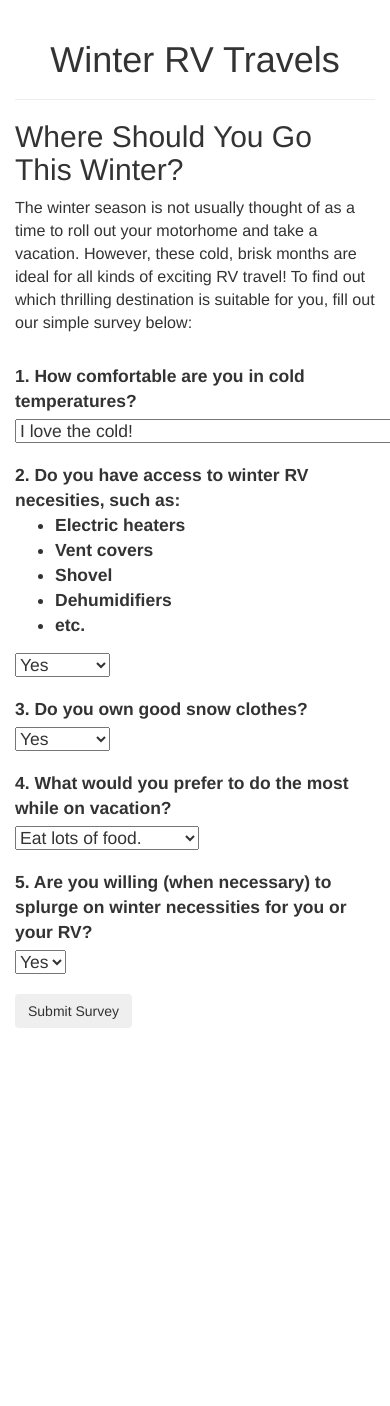
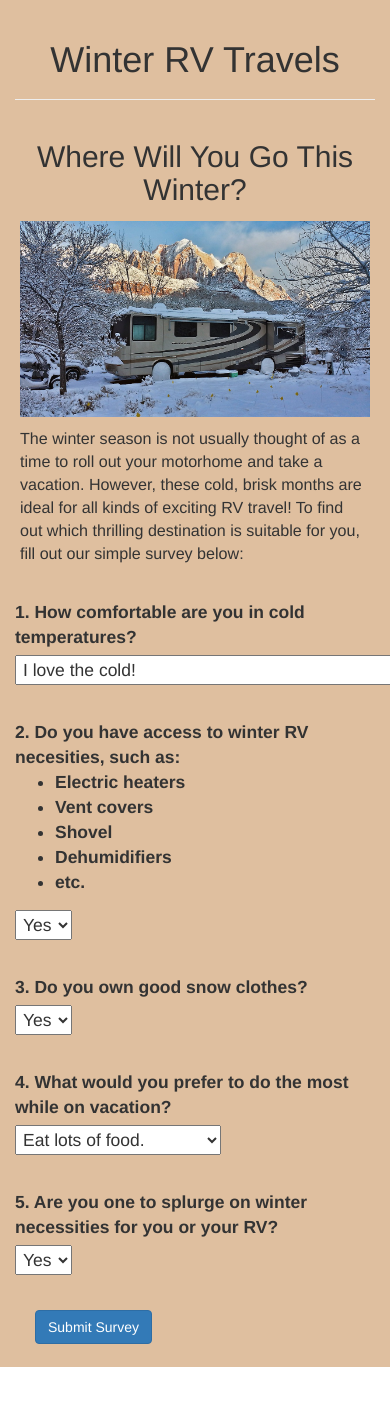
Before and after one commit to milleraundra/EPICreview2, a plain HTML site: page index.html in a window 390 px wide. Shown: the top 1406 px of the page. Before the commit the page ends 1028 px from the top, so only its background shows below. Drawn offline with Linux system fonts and the light colour scheme.

Commit message:
add rows, columns, and styles

```diff
--- a/css/styles.css
+++ b/css/styles.css
@@ -1,13 +1,23 @@
-h1 {
+body {
+  margin-bottom: 50px;
+}
+
+.container {
+  background-color: #dfbf9f;
+  padding-bottom: 20px;
+}
+
+h1, h2{
   text-align: center;
 }
 
 p {
   font-size: 1.15em;
+  padding: 5px;
 }
 
-#experience ul li {
-  font-size: 0.8em;
+#necessities ul li {
+  font-size: 0.5em;
 }
 
 #survey {
@@ -15,18 +25,22 @@ p {
 }
 select {
   display: block;
+  padding: 3px;
 }
-.surveyquest label, button {
+.surveyquest label {
   margin-top: 20px;
 }
 
-#resultSnow, #resultHate, #resultExplore {
+button {
+  margin: 20px;
+}
+
+#resultSnow, #resultHate, #resultExplore, #RVsupplies{
   margin-top: 30px;
   display: none;
 }
 
 .img-responsive {
   padding: 5px;
-  max-width: 750px;
   max-height: auto;
 }
--- a/index.html
+++ b/index.html
@@ -15,17 +15,22 @@
       <header class="page-header">
         <h1>Winter RV Travels</h1>
       </header>
-      <div class="">
-        <h2>Where Should You Go This Winter?</h2>
+      <div class="row">
+        <div class="col-sm-8 col-sm-offset-2">
+          <h2>Where Will You Go This Winter?</h2>
+          <img class="img-head img-responsive" src="img/snowmotorhome.jpg" alt="Motorhome covered in snow" />
             <p>
               The winter season is not usually thought of as a time to roll out your motorhome and take a vacation. However, these cold, brisk months are ideal for all kinds of exciting RV travel! To find out which thrilling destination is suitable for you, fill out our simple survey below:
             </p>
           </div>
+        </div>
 
-      <form class="form-horizontal" id="survey">
+      <div class="row">
+        <div class="col-sm-8 col-sm-offset-2">
+          <form id="survey">
 
-        <div class="surveyquest">
-          <label  for="temperature">1. How comfortable are you in cold temperatures?</label>
+            <div class="form-group surveyquest">
+              <label for="temperature">1. How comfortable are you in cold temperatures?</label>
               <select id="temperature" class="" name="temperature">
                 <option value="love">I love the cold!</option>
                 <option value="not_long">I enjoy the cold, but not for a long time.</option>
@@ -34,8 +39,8 @@
               </select>
             </div>
 
-        <div class="surveyquest">
-          <label  for="necessities">2. Do you have access to winter RV necesities, such as:
+            <div class="form-group surveyquest">
+              <label for="necessities">2. Do you have access to winter RV necesities, such as:
                 <ul>
                   <li>Electric heaters</li>
                   <li>Vent covers</li>
@@ -47,64 +52,84 @@
               <select id="necessities" name="necessities">
                 <option value="yes">Yes</option>
                 <option value="no">No</option>
-            <option value="unknown">Unknown</option>
               </select>
             </div>
 
-        <div class="surveyquest">
+            <div class="form-group surveyquest">
               <label for="clothes">3. Do you own good snow clothes?</label>
               <select id="clothes" name="clothes">
                 <option value="yes">Yes</option>
                 <option value="no">No</option>
-            <option value="unknown">Unknown</option>
               </select>
             </div>
 
-        <div class="surveyquest">
+            <div class="form-group surveyquest">
               <label  for="time">4. What would you prefer to do the most while on vacation?</label>
               <select id="time" class="" name="time">
                 <option value="eat">Eat lots of food.</option>
                 <option value="sleep">Sleep in and relax.</option>
-            <option value="hike">Hike and explore.</option>
-            <option value="sights">See the local sights.</option>
-            <option value="sports">Sports and activities.</option>
+                <option value="hike">Hike trails and explore.</option>
+                <option value="sports">Sports</option>
+                <option value="friends">Any outdoor activities</option>
               </select>
 
             </div>
 
-        <div class="surveyquest">
-          <label for="supplies">5. Are you willing (when necessary) to splurge on winter necessities for you or your RV?</label>
+            <div class="form-group surveyquest">
+              <label for="supplies">5. Are you one to splurge on winter necessities for you or your RV?</label>
               <select id="supplies" name="supplies">
                 <option value="yes">Yes</option>
                 <option value="no">No</option>
               </select>
             </div>
 
-        <button class="btn" type="submit" name="button">Submit Survey</button>
+            <button class="btn btn-primary" type="submit" name="button">Submit Survey</button>
           </form>
-
-      <div id="resultSnow">
-        <h2>You should go to:</h2>
-        <h3>Tiger Run RV Resort, CO</h3>
-        <img class="img-responsive" src="img/tigerRunResort.jpg" alt="Tiger Run Resort Skiing" />
-        <p>Located in Breckenridge, CO, this impressive RV resort boasts of nearly 200 RV accomodations and provides the best access to the slopes. If you're the type who likes to gear up and hit the slopes, this is the place for you. RV camping is the ideal way to get in plenty of fun and activity while the snow lasts. Tiger Run is famous for their reasonable rates, quality facilities, and impressive local brewery. Get out and have a blast!</p>
+        </div>
       </div>
 
-      <div id="resultHate">
-        <h2>You should go to:</h2>
-        <h3>The Great Outdoors Golf Resort, FL</h3>
-        <img class="img-responsive" src="img/golfResort.jpg" alt="The Great Outdoors Golf Resort" />
-        <p>Located in Titusville, Florida, this location avoids the hassle and cold that winter always brings. With numerous RV sites, full hookups, and a surplus of recreational facilities, you can enjoy a relaxing winter vacation away from the ice and snow. Splash around in a heated pool, relax in the sauna, work up a sweat in the gym, or enjoy some nearby nature trails. Do what you love, whenever you like here at The Great Outdoors. </p>
+      <div class="row">
+        <div class="col-sm-8 col-sm-offset-2">
+          <div id="resultSnow">
+          <h2>You should visit...</h2>
+          <h3>Tiger Run RV Resort, CO</h3>
+          <p>Located in Breckenridge, CO, this impressive RV resort boasts of nearly 200 RV accomodations and provides the best access to all kinds of winter fun. Hiking, skiing, snowboarding, snowshoeing, and more. RV camping is the ideal way to get plenty of fun and activity in while the snow lasts. Tiger Run is famous for their reasonable rates, quality facilities, and impressive local brewery. Get out there and have a blast!</p>
+          <img class="img-responsive" src="img/tigerRunResort.jpg" alt="Tiger Run Resort Skiing" />
+          </div>
+        </div>
       </div>
 
-      <div id="resultExplore">
-        <h2>You should go to:</h2>
-        <h3>Cape Disappointment State Park, WA</h3>
-        <img class="img-responsive" src="img/capeDisappointment.jpg" alt="Cape Disappointment" />
-        <p>"Located by the Columbia River bar on the southern border of Washington, Cape Disappointment is anything but disappointing. The campground itself has ample room for RVs, especially during these winter months, and the facilities are convenient and clean. The forested area is beautiful, scattered with rock pillars—some reaching several stories tall—that lead from the campgrounds to the beach. The wind-swept shore is breathtaking at any time of the year, with silver sands, crashing waves, and towering black rock cliffs to the north. - See more <a href="http://www.kirklandrvsales.com/3-best-winter-rv-vacation-destinations/#sthash.0AThfc43.dpuf">here.</a>"</p>
+      <div class="row">
+        <div class="col-sm-8 col-sm-offset-2">
+          <div id="resultHate">
+          <h2>You should visit...</h2>
+          <h3>The Great Outdoors Golf Resort, FL</h3>
+          <p>Located in Titusville, Florida, this location avoids the hassle and cold that winter always brings. With numerous RV sites, full hookups, and a surplus of recreational facilities, you can enjoy a relaxing winter vacation away from the ice and snow. Splash around in a heated pool, relax in the sauna, work up a sweat in the gym, or enjoy some nearby nature trails. Do what you love, whenever you like here at The Great Outdoors. </p>
+          <img class="img-responsive" src="img/golfResort.jpg" alt="The Great Outdoors Golf Resort" />
+          </div>
+        </div>
       </div>
 
+      <div>
+        <div>
+          <div id="resultExplore">
+          <h2>You should visit...</h2>
+          <h3>Cape Disappointment State Park, WA</h3>
+          <p>"Located by the Columbia River bar on the southern border of Washington, Cape Disappointment is anything but disappointing. The campground itself has ample room for RVs, especially during these winter months, and the facilities are convenient and clean. The forested area is beautiful, scattered with rock pillars—some reaching several stories tall—that lead from the campgrounds to the beach. The wind-swept shore is breathtaking at any time of the year, with silver sands, crashing waves, and towering black rock cliffs to the north. - See more <a href="http://www.kirklandrvsales.com/3-best-winter-rv-vacation-destinations/#sthash.0AThfc43.dpuf">here.</a>"</p>
+          <img class="img-responsive" src="img/capeDisappointment.jpg" alt="Cape Disappointment" />
+          </div>
+        </div>
+      </div>
 
+      <div class="row">
+        <div class="col-sm-8 col-sm-offset-2">
+          <div id="RVsupplies">
+          <h4>Before you hit the road...</h4>
+          <p>It is important that your RV is properly equipped to endure the winter weather. If your RV experiences damage from snow, ice, or moisture, it can cost thousands of dollars in repairs!</p>
+          <p>Before you leave on your vacation, be sure to research and collect all the items you will need. You can even talk to your local RV dealer and inquire about their recommendations for safe winter travel.</p>
+          </div>
+        </div>
+      </div>
 
 
 
--- a/js/scripts.js
+++ b/js/scripts.js
@@ -1,7 +1,7 @@
 $(function() {
 
   $('#survey').submit(function(event) {
-    // debugger;
+
     var temperature = $('#temperature').val();
     var necessities = $('#necessities').val();
     var clothes = $('#clothes').val();
@@ -10,13 +10,24 @@ $(function() {
 
     if (temperature !== 'hate' && time !== 'eat' || temperature !== 'hate' && time !== 'sleep'){
 
-      if (necessities === 'no' & supplies === 'no'){
+      if (time === 'hike') {
         $('#resultExplore').show();
-      } else {
-        $('#resultSnow').show();
+        $('#resultSnow, #resultHate').hide();
       }
 
+      else {
 
+        if (necessities === 'no') {
+          $('#RVsupplies').show();
+          $('#resultSnow').show();
+          $('#resultHate, #resultExplore').hide();
+        }
+        else {
+          $('#resultSnow').show();
+          $('#resultHate, #resultExplore').hide();
+        }
+
+      }
     }
 
     else {
```
Also changed, not shown: questions.html (+9 -0 lines), img/snowmotorhome.jpg (added), img/tigerRunResort2.jpg (added). Lines whose indentation alone changed are shown as unchanged.
